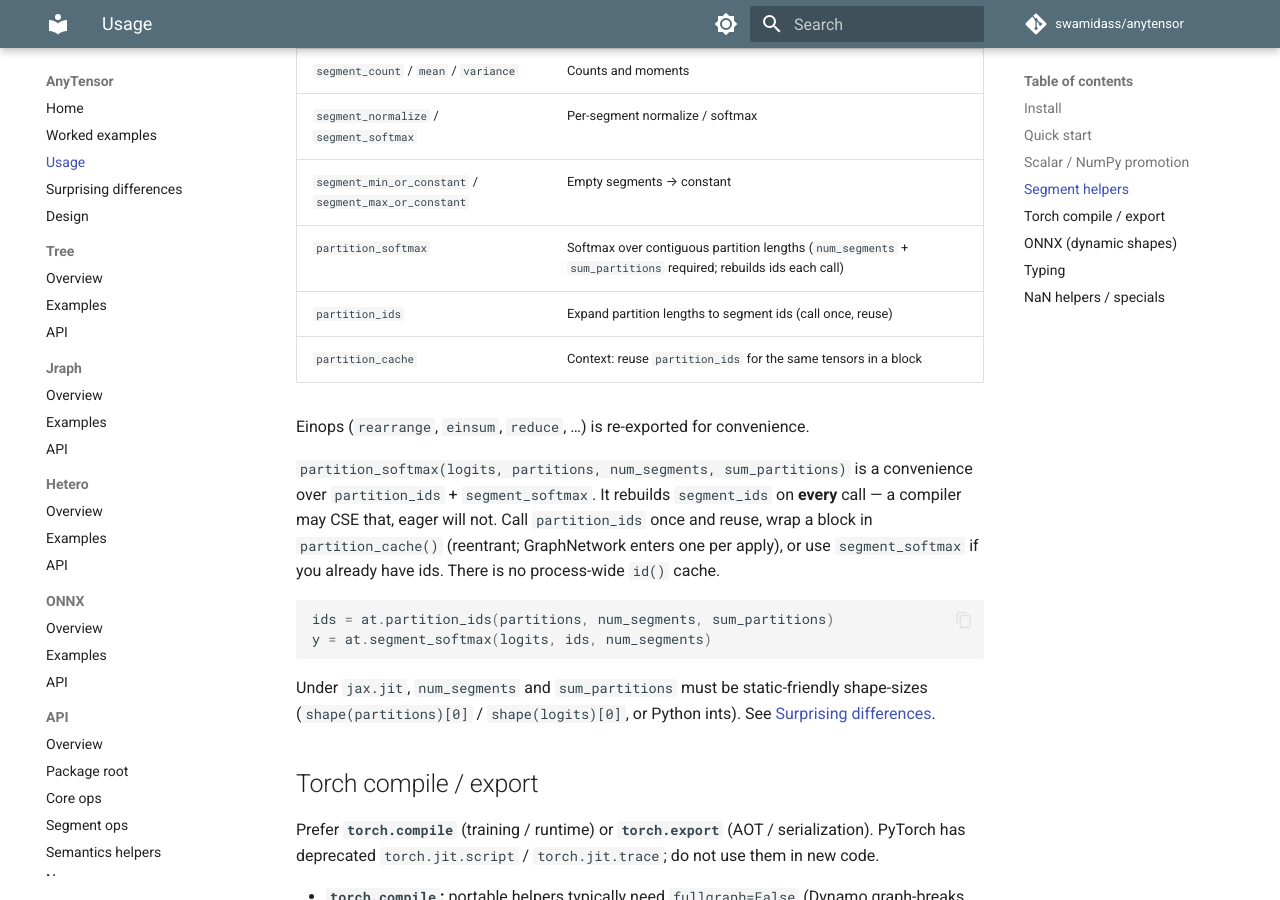
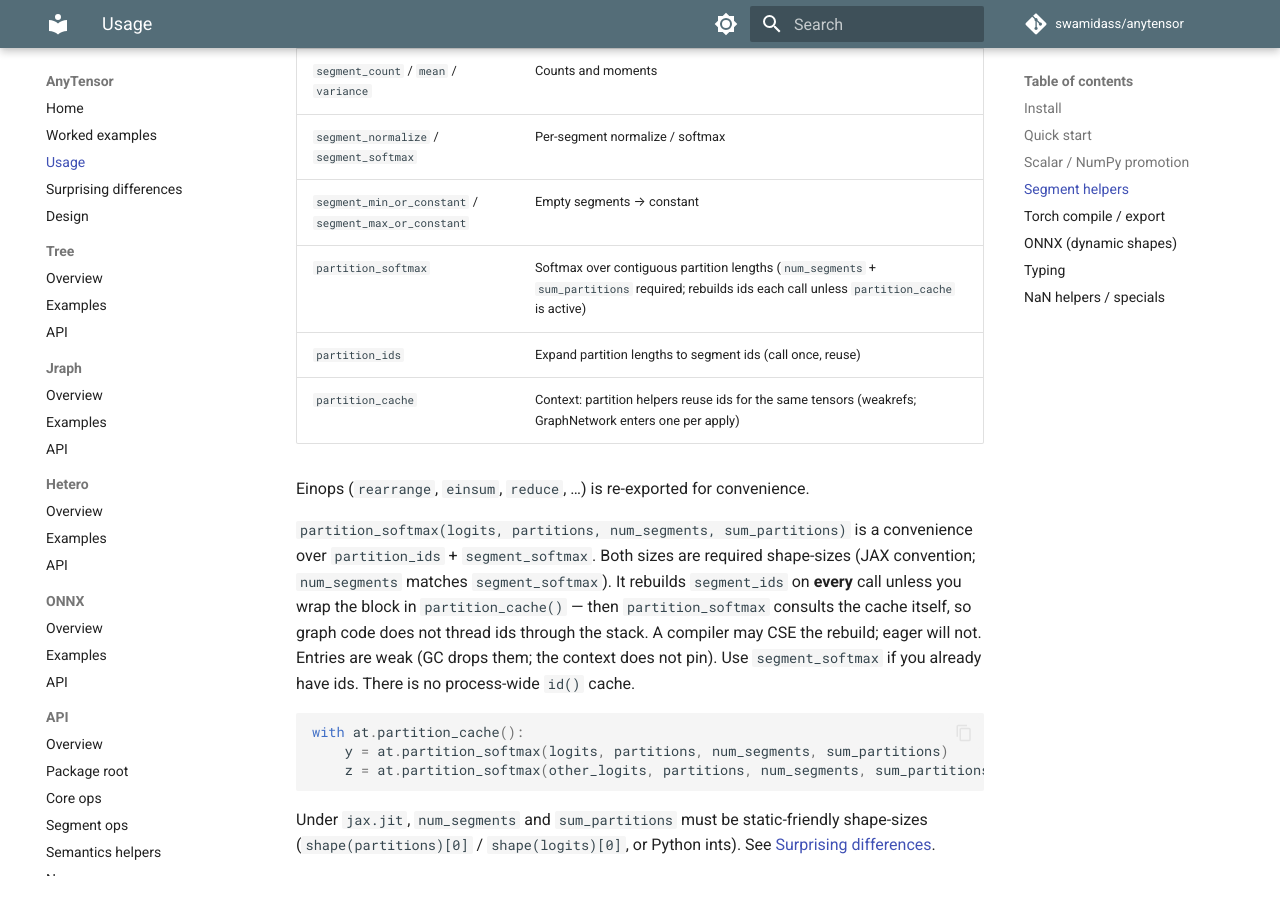
Before and after one commit to swamidass/anytensor, an MkDocs documentation site: the page built from docs/usage.md, in a window 1280 px wide and 900 px high, scrolled down 1926 px. Built offline with MkDocs 1.6.1 and Material for MkDocs 9.7.7, drawn with Linux system fonts in a browser that asks for light colours; comment, search, counter and statistics services are not loaded.

Commit message:
Use weakrefs in partition_cache so helpers reuse ids without pinning.
partition_softmax consults the context cache automatically; GC drops
stale expansions. GraphNetwork still enters one cache per apply.

Co-authored-by: swamidass <swamidass@users.noreply.github.com>

````diff
--- a/docs/usage.md
+++ b/docs/usage.md
@@ -83,22 +83,26 @@ tensors) so `jax.jit` / `tf.function` / `torch.compile` can treat them as static
 | `segment_count` / `mean` / `variance` | Counts and moments |
 | `segment_normalize` / `segment_softmax` | Per-segment normalize / softmax |
 | `segment_min_or_constant` / `segment_max_or_constant` | Empty segments → constant |
-| `partition_softmax` | Softmax over contiguous partition lengths (`num_segments` + `sum_partitions` required; rebuilds ids each call) |
+| `partition_softmax` | Softmax over contiguous partition lengths (`num_segments` + `sum_partitions` required; rebuilds ids each call unless `partition_cache` is active) |
 | `partition_ids` | Expand partition lengths to segment ids (call once, reuse) |
-| `partition_cache` | Context: reuse `partition_ids` for the same tensors in a block |
+| `partition_cache` | Context: partition helpers reuse ids for the same tensors (weakrefs; GraphNetwork enters one per apply) |
 
 Einops (`rearrange`, `einsum`, `reduce`, …) is re-exported for convenience.
 
 `partition_softmax(logits, partitions, num_segments, sum_partitions)` is a
-convenience over `partition_ids` + `segment_softmax`. It rebuilds
-`segment_ids` on **every** call — a compiler may CSE that, eager will not.
-Call `partition_ids` once and reuse, wrap a block in `partition_cache()`
-(reentrant; GraphNetwork enters one per apply), or use `segment_softmax` if
-you already have ids. There is no process-wide `id()` cache.
+convenience over `partition_ids` + `segment_softmax`. Both sizes are required
+shape-sizes (JAX convention; `num_segments` matches `segment_softmax`). It
+rebuilds `segment_ids` on **every** call unless you wrap the block in
+`partition_cache()` — then `partition_softmax` consults the cache itself, so
+graph code does not thread ids through the stack. A compiler may CSE the
+rebuild; eager will not. Entries are weak (GC drops them; the context does
+not pin). Use `segment_softmax` if you already have ids. There is no
+process-wide `id()` cache.
 
 ```python
-ids = at.partition_ids(partitions, num_segments, sum_partitions)
-y = at.segment_softmax(logits, ids, num_segments)
+with at.partition_cache():
+    y = at.partition_softmax(logits, partitions, num_segments, sum_partitions)
+    z = at.partition_softmax(other_logits, partitions, num_segments, sum_partitions)
 ```
 
 Under `jax.jit`, `num_segments` and `sum_partitions` must be static-friendly
````
Also changed, not shown: LOG.md (+3 -2 lines), changelog.d/partition-softmax-sizes.changed.md (+1 -1 lines), docs/design.md (+9 -5 lines), docs/jraph/index.md (+2 -2 lines), 3 other files.
